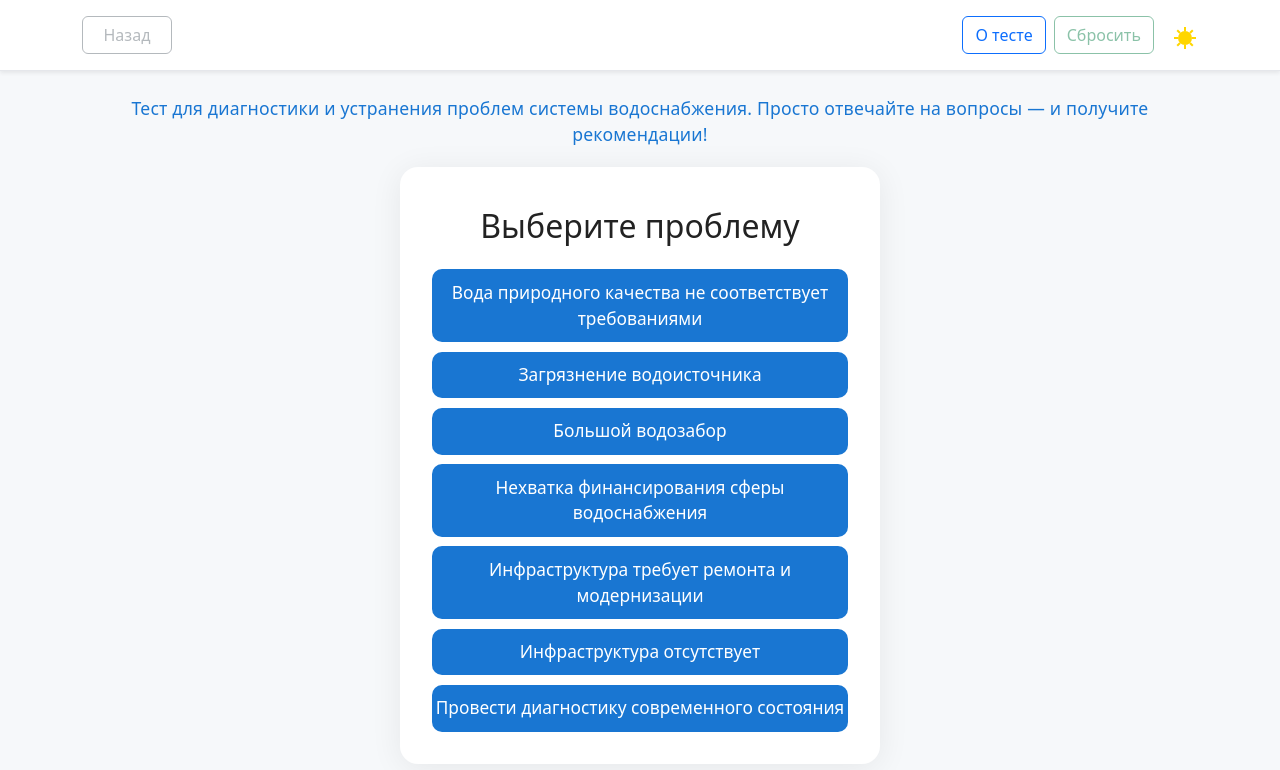
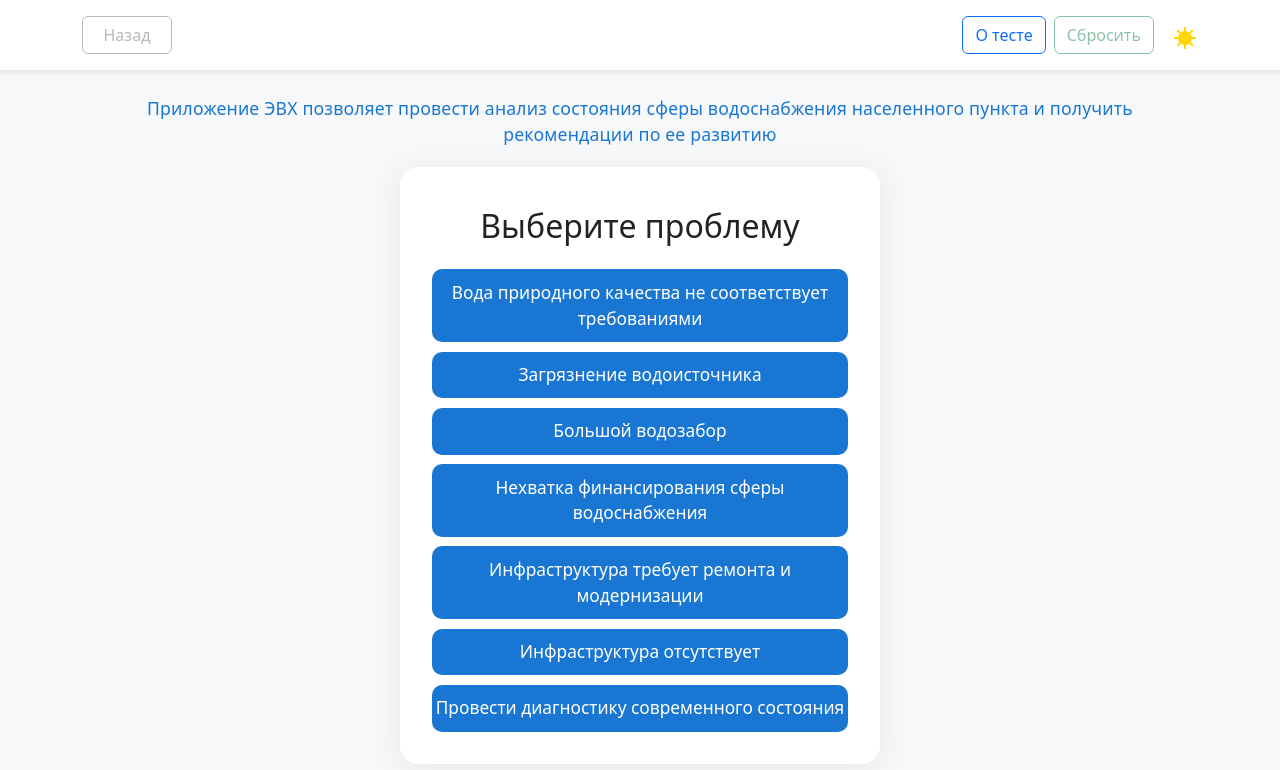
Before and after one commit to ElOrlovaOfficialScience/EWM_assessment, a plain HTML site: page index.html in a window 1280 px wide. Drawn offline with nearby package versions, Linux system fonts and the light colour scheme.

Commit message:
Update index.html

```diff
--- a/index.html
+++ b/index.html
@@ -23,7 +23,7 @@
   </header>
   <main>
     <div class="container py-4">
-      <div id="test-desc">Тест для диагностики и устранения проблем системы водоснабжения. Просто отвечайте на вопросы — и получите рекомендации!</div>
+      <div id="test-desc">Приложение ЭВХ позволяет провести анализ состояния сферы водоснабжения населенного пункта и получить рекомендации по ее развитию</div>
       <div id="test-app"></div>
     </div>
   </main>
```
